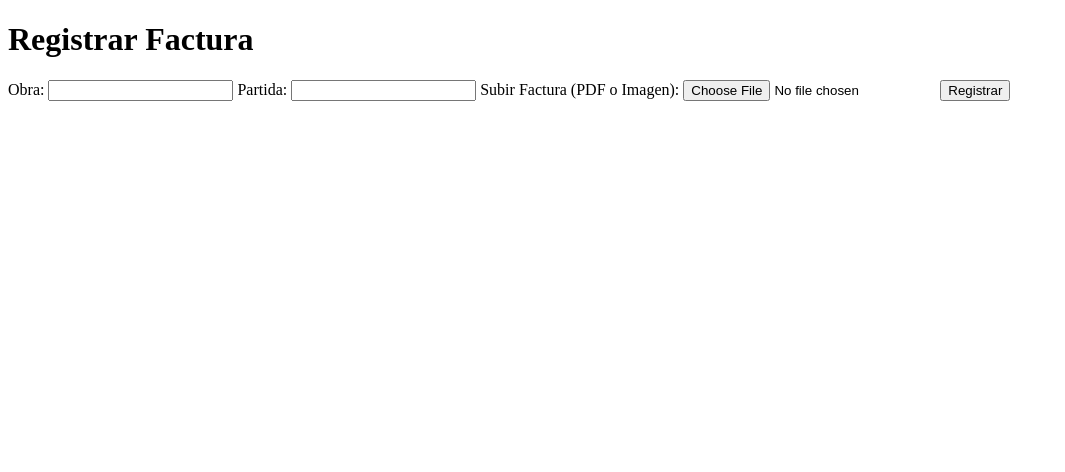
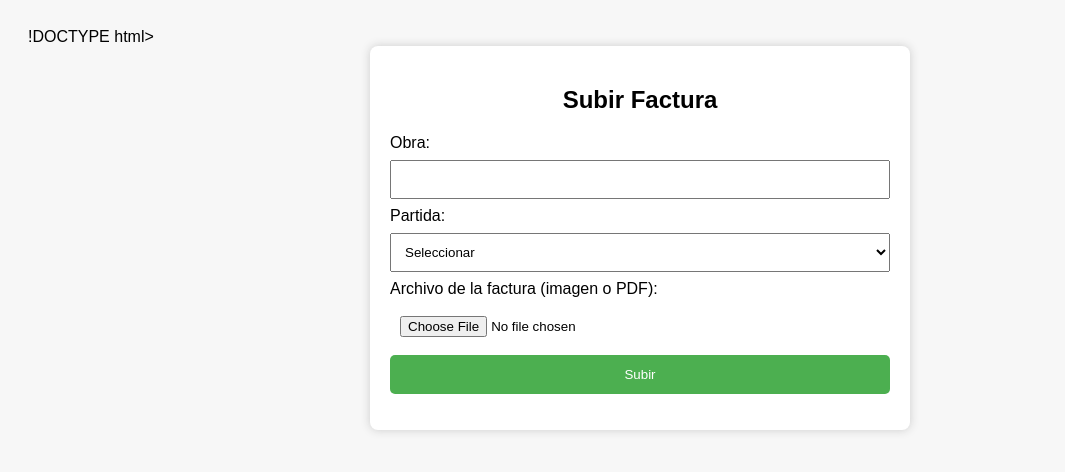
Before and after one commit to obra1punto618/facturacion-supabase, a plain HTML site: page index.html in a window 1280 px wide. Shown: the whole page, without its empty margins (0-1065 px from the left). Drawn offline with nearby package versions, Linux system fonts and the light colour scheme.

Commit message:
Update index.html

```diff
--- a/index.html
+++ b/index.html
@@ -1,25 +1,42 @@
-<!DOCTYPE html>
+!DOCTYPE html>
 <html lang="es">
 <head>
   <meta charset="UTF-8">
-    <title>Registro de Facturas</title>
+  <title>Control de Facturas</title>
+  <link rel="stylesheet" href="style.css">
+
+  <!-- SDK de Supabase -->
+  <script src="https://cdn.jsdelivr.net/npm/@supabase/supabase-js"></script>
+
+  <!-- Archivo de lógica -->
+  <script src="app.js" defer></script>
   </head>
 <body>
-    <h1>Registrar Factura</h1>
+
+  <div class="container">
+    <h2>Subir Factura</h2>
 
     <form id="facturaForm">
       <label>Obra:</label>
       <input type="text" id="obra" required>
 
       <label>Partida:</label>
-        <input type="text" id="partida" required>
+      <select id="partida" required>
+        <option value="">Seleccionar</option>
+        <option value="Electricidad">Electricidad</option>
+        <option value="Pintura">Pintura</option>
+        <option value="Obra Civil">Obra Civil</option>
+        <option value="Carpintería Metálica">Carpintería Metálica</option>
+        <option value="ACCI">ACCI</option>
+        <option value="Publicidad">Publicidad</option>
+      </select>
 
-        <label>Subir Factura (PDF o Imagen):</label>
-        <input type="file" id="archivo" accept="application/pdf,image/*" required>
+      <label>Archivo de la factura (imagen o PDF):</label>
+      <input type="file" id="factura" accept="image/*,application/pdf" required>
 
-        <button type="submit">Registrar</button>
+      <button type="submit">Subir</button>
       </form>
+  </div>
 
-    <script src="app.js"></script>
 </body>
 </html>
```
Lines whose indentation alone changed are shown as unchanged.
